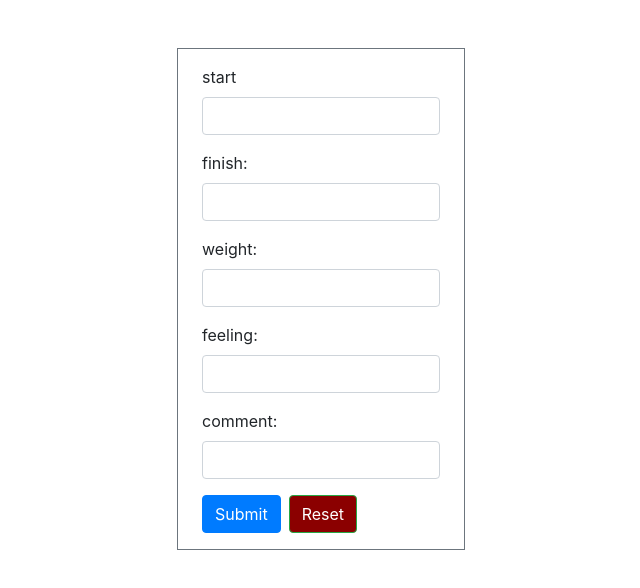
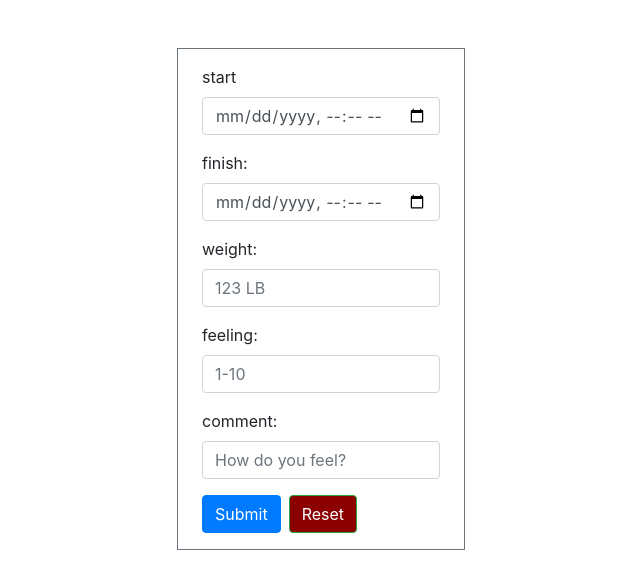
Before and after one commit to seaboyz/IF-Tracker, a React (Create React App) app: page / in a window 1280 px wide. Shown: the top 588 px of the page, without its empty margins (319-959 px from the left). Built offline with nearby package versions, Linux system fonts and the light colour scheme.

Commit message:
Change FastForm inputs types and add placeholders

```diff
--- a/src/components/FastCard.js
+++ b/src/components/FastCard.js
@@ -19,7 +19,7 @@ function FastCard({ id, date,start, finish, weight, feeling, comment }) {
       <Card.Body>
         <Card.Title>Intermittent</Card.Title>
         <Card.Title>
-          From {start}To {finish}
+          From {start} To {finish}
         </Card.Title>
         <Card.Title>{weight} LB</Card.Title>
         <Card.Title>Feeling {feeling}</Card.Title>
--- a/src/components/FastForm.js
+++ b/src/components/FastForm.js
@@ -20,7 +20,7 @@ function FastForm({
       <Form.Group>
         <Form.Label for='start'>start</Form.Label>
         <Form.Control
-          type='text'
+          type='datetime-local'
           name='start'
           id='start'
           value={start}
@@ -30,7 +30,7 @@ function FastForm({
       <Form.Group>
         <Form.Label for='finish'>finish:</Form.Label>
         <Form.Control
-          type='text'
+          type='datetime-local'
           name='finish'
           id='finish'
           value={finish}
@@ -40,9 +40,10 @@ function FastForm({
       <Form.Group>
         <Form.Label for='weight'>weight:</Form.Label>
         <Form.Control
-          type='weight'
+          type='number'
           name='weight'
           id='weight'
+          placeholder="123 LB"
           value={weight}
           onChange={handleChange}
         />
@@ -50,9 +51,10 @@ function FastForm({
       <Form.Group>
         <Form.Label for='feeling'>feeling:</Form.Label>
         <Form.Control
-          type='feeling'
+          type='number'
           name='feeling'
           id='feeling'
+          placeholder="1-10"
           value={feeling}
           onChange={handleChange}
         />
@@ -60,9 +62,10 @@ function FastForm({
       <Form.Group>
         <Form.Label for='comment'>comment:</Form.Label>
         <Form.Control
-          type='comment'
+          type='text'
           name='comment'
           id='comment'
+          placeholder="How do you feel?"
           value={comment}
           onChange={handleChange}
         />
```
